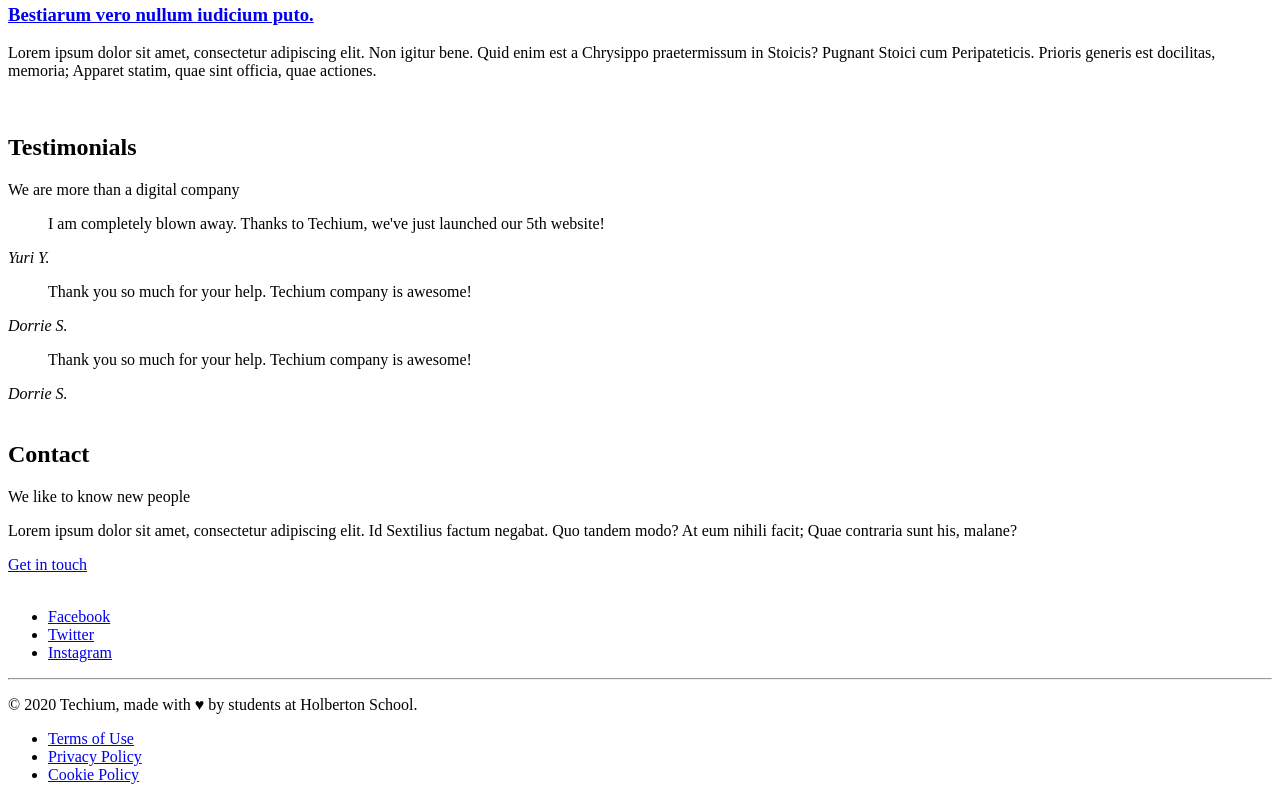
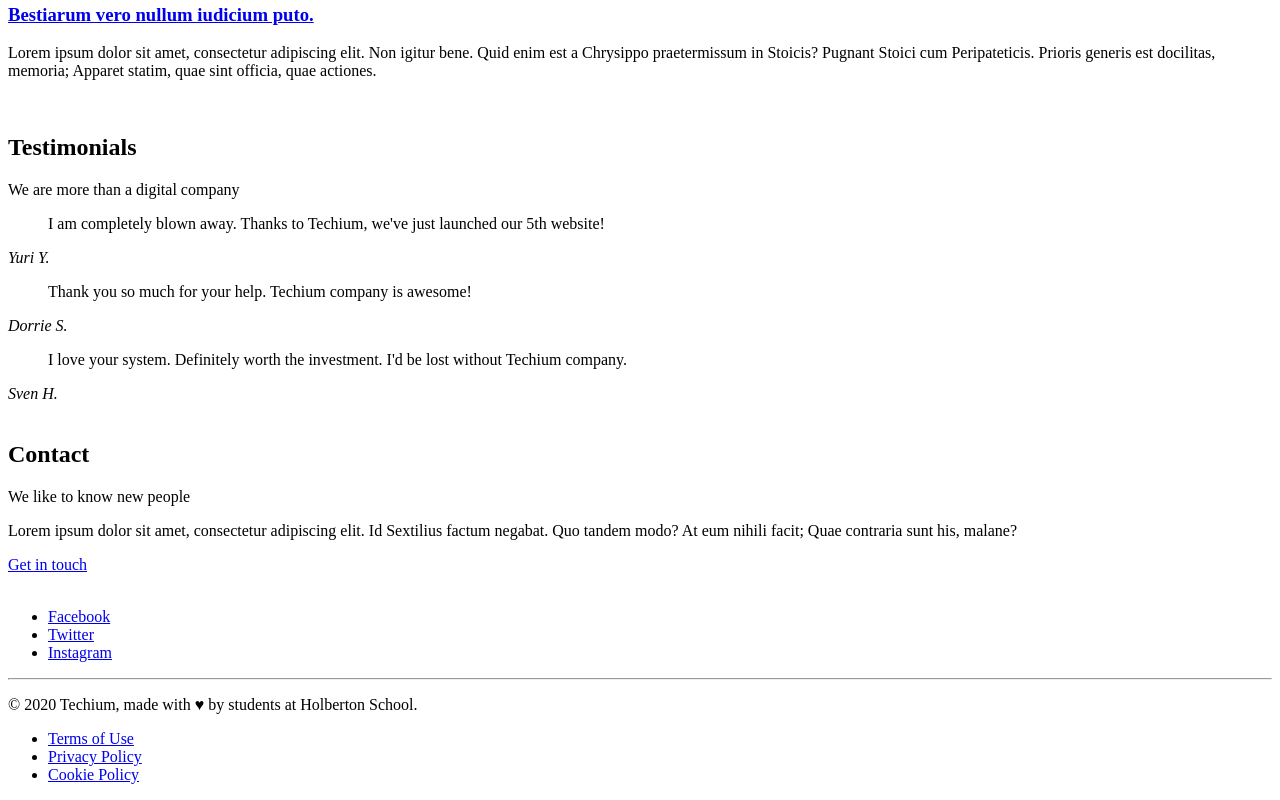
Before and after one commit to HolbyKate/holbertonschool-web_front_end, a plain HTML site: page html_advanced/29-index.html in a window 1280 px wide. Shown: the part 1794-2594 px from the top of the page. Drawn offline with Linux system fonts and the light colour scheme.

Commit message:
Fix : changing lastat text

```diff
--- a/html_advanced/29-index.html
+++ b/html_advanced/29-index.html
@@ -181,8 +181,8 @@
                     </article>
 
                     <article>
-                        <blockquote>Thank you so much for your help. Techium company is awesome!</blockquote>
-                        <cite>Dorrie S.</cite>
+                        <blockquote>I love your system. Definitely worth the investment. I'd be lost without Techium company.</blockquote>
+                        <cite>Sven H.</cite>
                     </article>
                 </div>
             </div>
```
